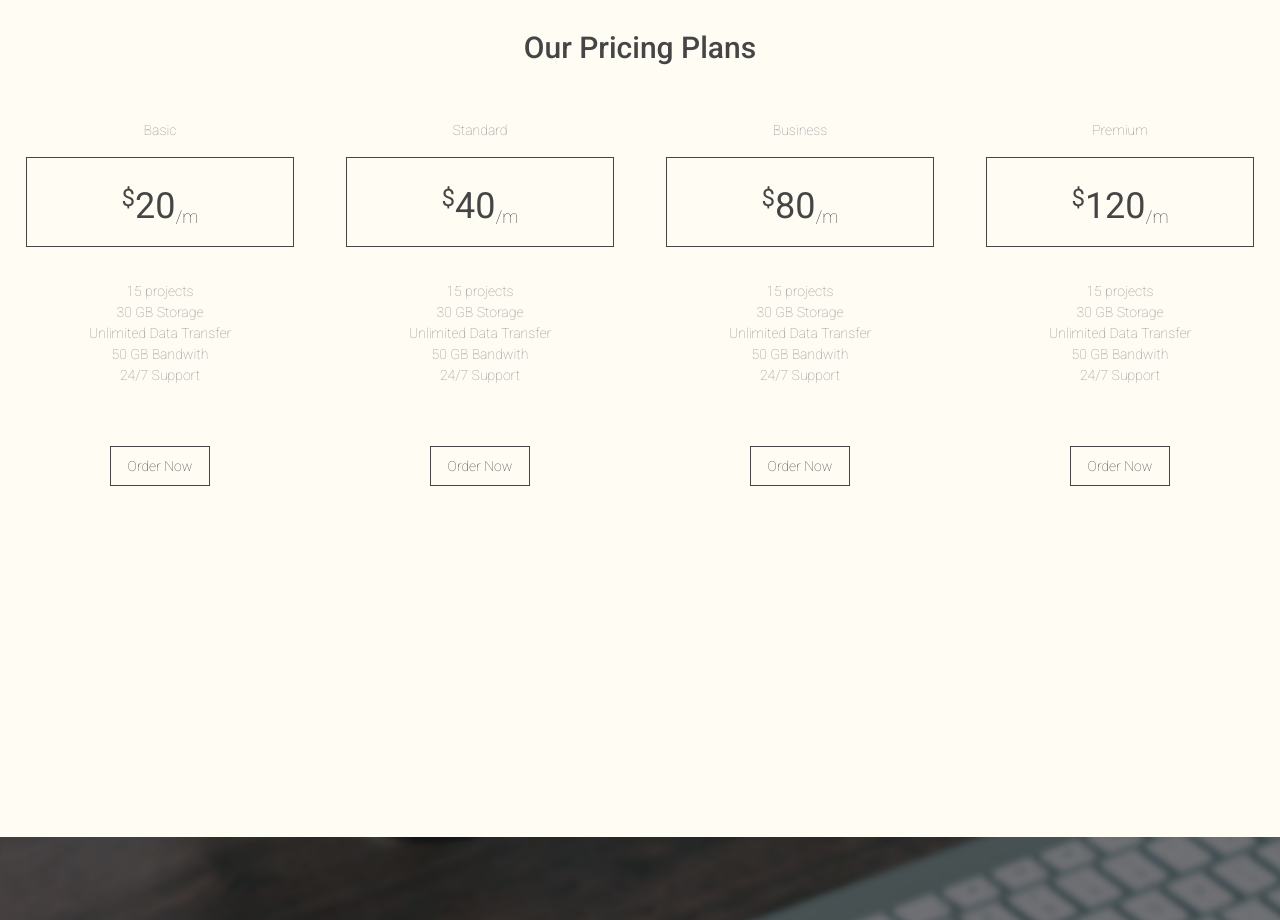
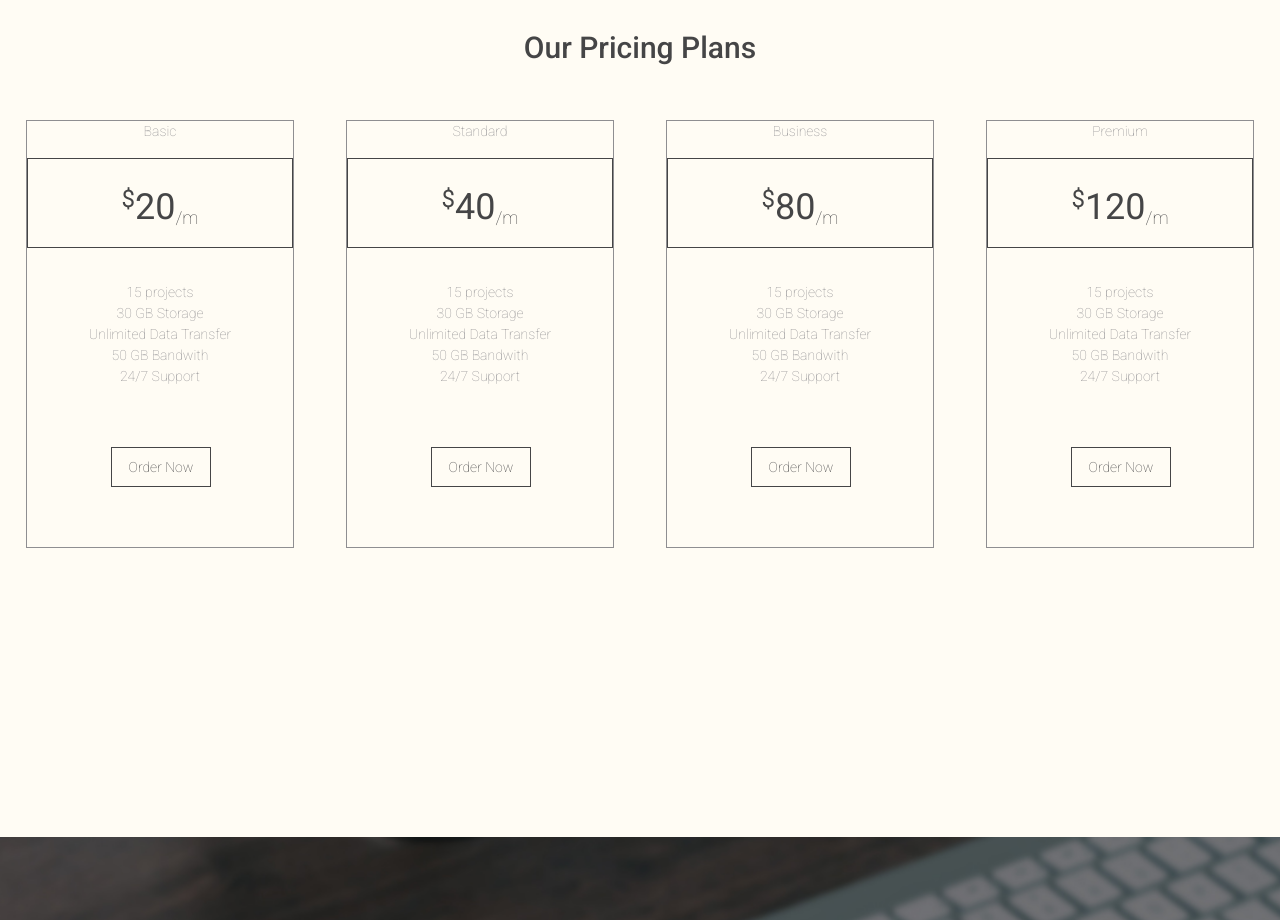
Before and after one commit to anastasiianaziiuta/foinni, a plain HTML site: page index.html in a window 1280 px wide. Shown: the part 3940-4860 px from the top of the page. Drawn offline with nearby package versions, Linux system fonts and the light colour scheme.

Commit message:
change some in css

```diff
--- a/src/sass/blocks/_price.scss
+++ b/src/sass/blocks/_price.scss
@@ -15,6 +15,7 @@
     &__item {
         width: 268px;
         min-height: 392px;
+        border: solid 0.5px #8f8e91;
         transition: 0.3s all;
         cursor: pointer;
         p {
```
Also changed, not shown: src/css/style.min.css, 1 other file.
